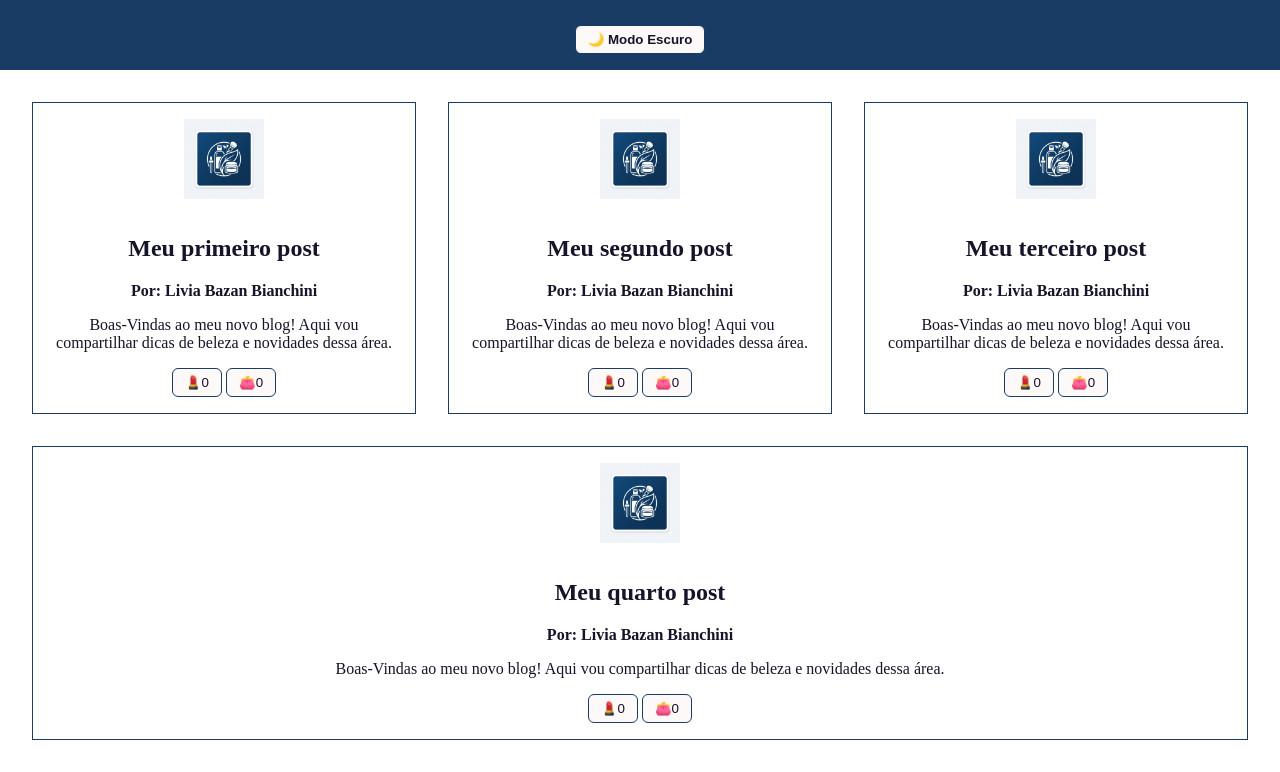
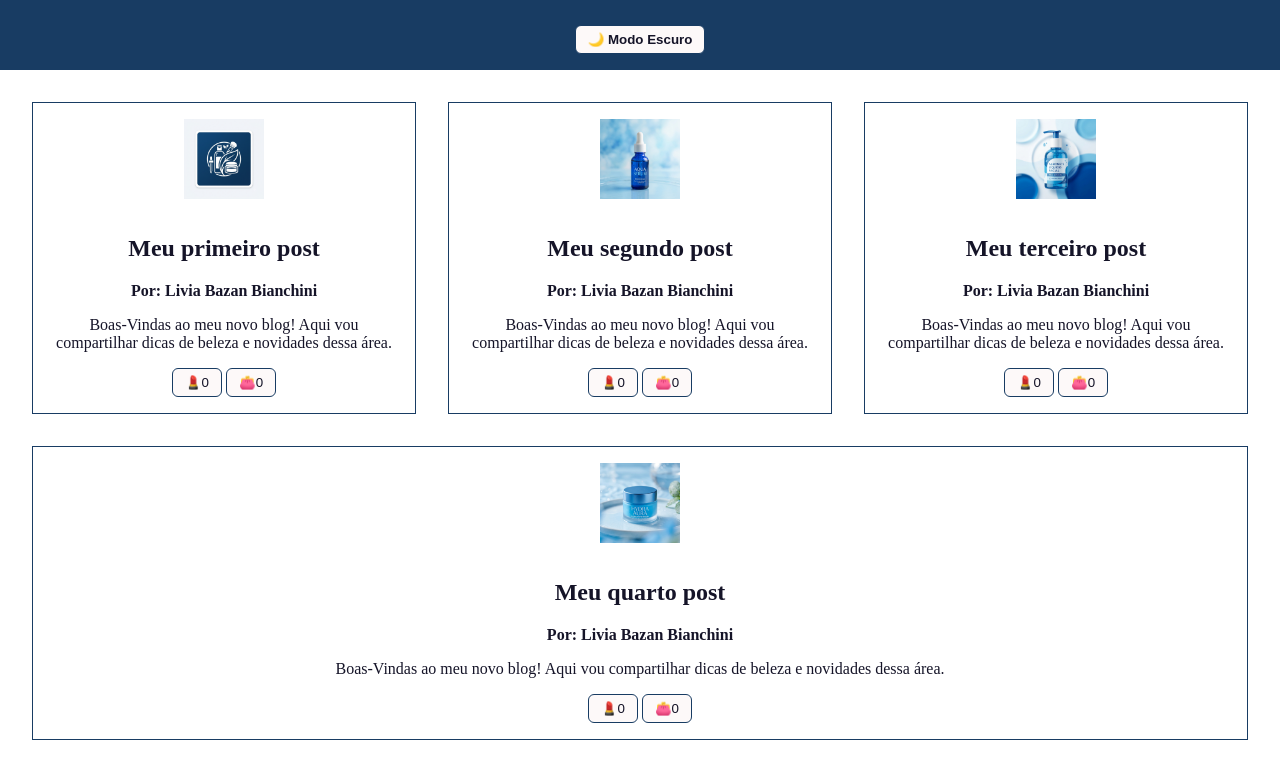
Before and after one commit to liviabianchini-spec/primeira-pagina-web, a plain HTML site: page index.html in a window 1280 px wide. Shown: the part 117-889 px from the top of the page. Drawn offline with Linux system fonts and the light colour scheme.

Commit message:
Add files via upload

```diff
--- a/index.html
+++ b/index.html
@@ -29,7 +29,7 @@
     </article>
 
     <article>
-      <img src="livia.png"
+      <img src="Gemini_Generated_Image_m21hkzm21hkzm21h.jpeg"
         alt="Ícone branco em fundo azul escuro com ilustrações de produtos de beleza e cuidados com a pele, incluindo um frasco com conta-gotas, uma garrafa de loção, um pote de creme, um pincel de maquiagem e folhas de plantas ao fundo">
       <div>
         <h2>Meu segundo post</h2>
@@ -41,7 +41,7 @@
     </article>
 
     <article>
-      <img src="livia.png"
+      <img src="Gemini_Generated_Image_dgje8sdgje8sdgje.jpeg"
         alt="Ícone branco em fundo azul escuro com ilustrações de produtos de beleza e cuidados com a pele, incluindo um frasco com conta-gotas, uma garrafa de loção, um pote de creme, um pincel de maquiagem e folhas de plantas ao fundo">
       <div>
         <h2>Meu terceiro post</h2>
@@ -53,7 +53,7 @@
     </article>
 
     <article>
-      <img src="livia.png"
+      <img src="Gemini_Generated_Image_b51jhbb51jhbb51j.jpeg"
         alt="Ícone branco em fundo azul escuro com ilustrações de produtos de beleza e cuidados com a pele, incluindo um frasco com conta-gotas, uma garrafa de loção, um pote de creme, um pincel de maquiagem e folhas de plantas ao fundo">
       <div>
         <h2>Meu quarto post</h2>
```
Also changed, not shown: Gemini_Generated_Image_b51jhbb51jhbb51j.jpeg (added), Gemini_Generated_Image_dgje8sdgje8sdgje.jpeg (added), Gemini_Generated_Image_m21hkzm21hkzm21h.jpeg (added).
